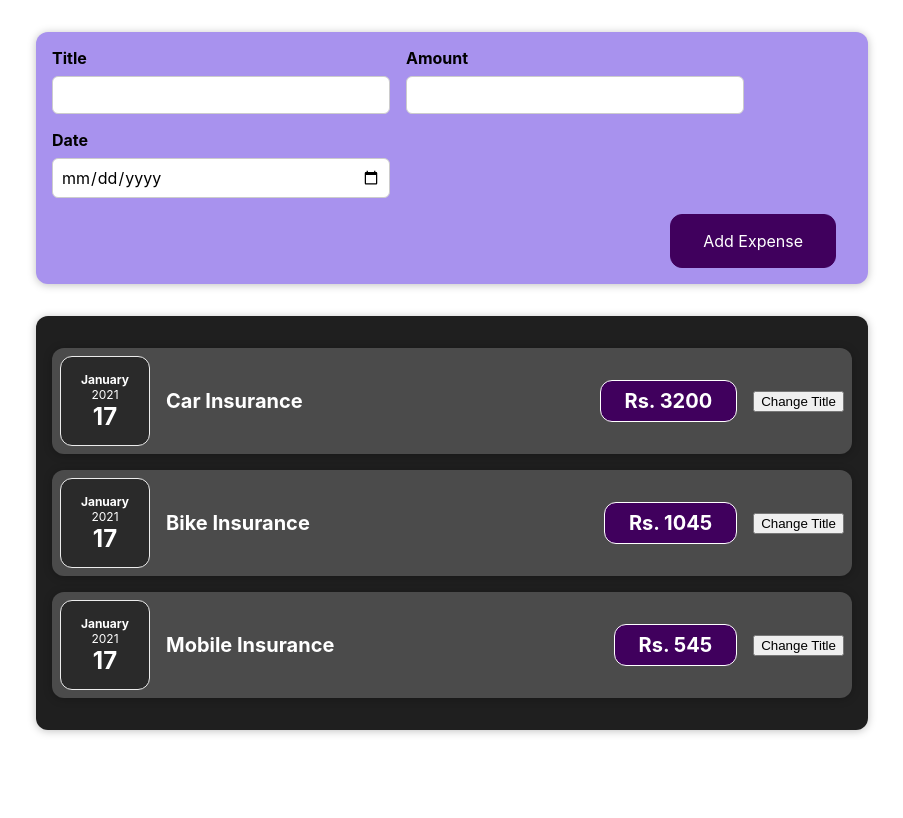
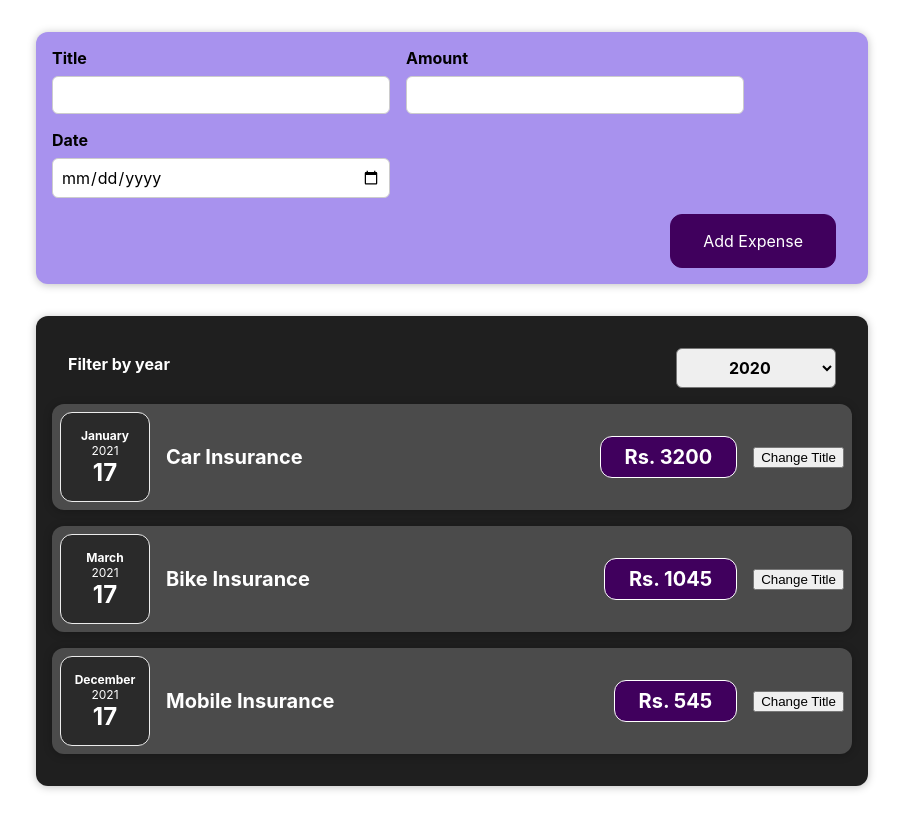
Before and after one commit to vinothsmart/react-complete-guide, a React (Create React App) app: page / in a window 1280 px wide. Shown: the whole page, without its empty margins (188-1091 px from the left). Built offline with nearby package versions, Linux system fonts and the light colour scheme.

Commit message:
added expense filter

```diff
--- a/src/App.js
+++ b/src/App.js
@@ -1,8 +1,9 @@
+import { useState } from "react";
 import Expenses from "./components/Expenses/Expenses";
 import NewExpense from "./components/NewExpense/NewExpense";
 
 function App() {
-  const expenses = [
+  const [expenses, setExpenses] = useState([
     {
       id: "e1",
       title: "Car Insurance",
@@ -13,17 +14,17 @@ function App() {
       id: "e2",
       title: "Bike Insurance",
       amount: "Rs. 1045",
-      date: new Date(2021, 0, 17),
+      date: new Date(2021, 2, 17),
     },
     {
       id: "e3",
       title: "Mobile Insurance",
       amount: "Rs. 545",
-      date: new Date(2021, 0, 17),
+      date: new Date(2021, 11, 17),
     },
-  ];
+  ]);
   const handleAddExpense = (expense) => {
-    console.log(expense);
+    setExpenses((preValue) => [...preValue, expense]);
   };
   return (
     <div>
--- /dev/null
+++ b/src/components/Expenses/ExpenseFilter.css
@@ -0,0 +1,24 @@
+.expenses-filter {
+  color: white;
+  padding: 0 1rem;
+}
+
+.expenses-filter__control {
+  display: flex;
+  width: 100%;
+  align-items: center;
+  justify-content: space-between;
+  margin: 1rem 0;
+}
+
+.expenses-filter label {
+  font-weight: bold;
+  margin-bottom: 0.5rem;
+}
+
+.expenses-filter select {
+  font: inherit;
+  padding: 0.5rem 3rem;
+  font-weight: bold;
+  border-radius: 6px;
+}
--- /dev/null
+++ b/src/components/Expenses/ExpenseFilter.js
@@ -0,0 +1,26 @@
+import { useCallback } from "react";
+import "./ExpenseFilter.css";
+
+const ExpensesFilter = ({ onChangeFilter, selected }) => {
+  const handleFilter = useCallback(
+    (e) => {
+      onChangeFilter(e.target.value);
+    },
+    [onChangeFilter]
+  );
+  return (
+    <div className="expenses-filter">
+      <div className="expenses-filter__control">
+        <label>Filter by year</label>
+        <select onChange={handleFilter} value={selected}>
+          <option value="2022">2022</option>
+          <option value="2021">2021</option>
+          <option value="2020">2020</option>
+          <option value="2019">2019</option>
+        </select>
+      </div>
+    </div>
+  );
+};
+
+export default ExpensesFilter;
--- a/src/components/Expenses/Expenses.js
+++ b/src/components/Expenses/Expenses.js
@@ -1,14 +1,27 @@
+import { useState } from "react";
 import Card from "../UI/Card";
+import ExpensesFilter from "./ExpenseFilter";
 import ExpenseItem from "./ExpenseItem";
 import "./Expenses.css";
 
 const Expenses = ({ items }) => {
+  const [filterYear, setFilterYear] = useState("2020");
+  const handleFilterChange = (selectedYear) => {
+    setFilterYear(selectedYear);
+  };
+
   return (
-    <Card className="expenses">
-      {items.map((item) => (
-        <ExpenseItem key={item.id} {...item} />
-      ))}
-    </Card>
+    <div>
+      <Card className="expenses">
+        <ExpensesFilter
+          onChangeFilter={handleFilterChange}
+          selected={filterYear}
+        />
+        {items.map((item) => (
+          <ExpenseItem key={item.id} {...item} />
+        ))}
+      </Card>
+    </div>
   );
 };
 
```
